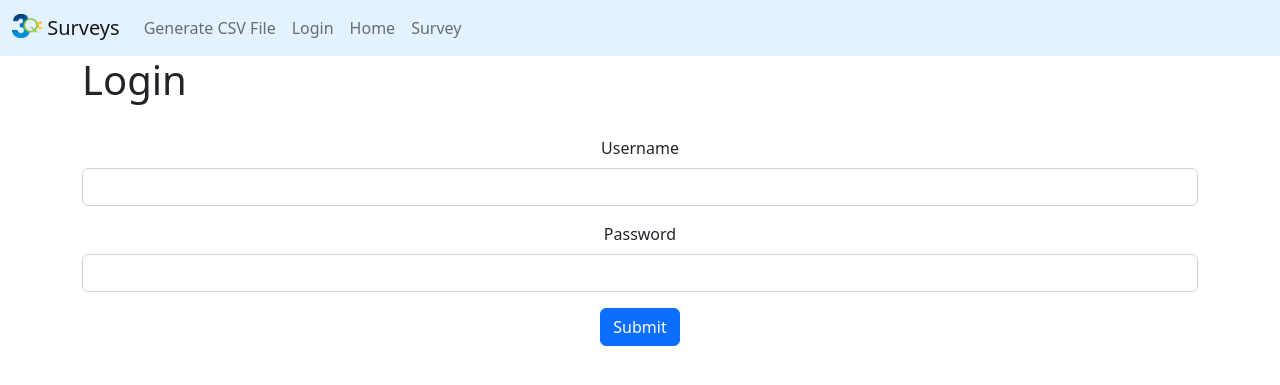
After one commit to wreckbeck/3QC-backend, a Django app: template members/templates/authenticate/login.html in a window 1280 px wide. The commit adds this page. Shown: the top 385 px of the page. Run offline with Django 4.2, Linux system fonts and the light colour scheme; the template is opened without the code that fills it, so the values that code supplies are empty.

Commit message:
Configure navabr and login

```diff
--- a/backend/urls.py
+++ b/backend/urls.py
@@ -18,7 +18,7 @@ from django.contrib import admin
 from django.urls import path, include,re_path
 
 urlpatterns = [
-    path('survey/', include('survey.urls')),
+    path('', include('survey.urls')),
     path('admin/', admin.site.urls),
     path('members/', include('django.contrib.auth.urls')),
     path('members/', include('members.urls'))
--- /dev/null
+++ b/members/templates/authenticate/login.html
@@ -0,0 +1,18 @@
+{% extends 'survey/base.html' %} {% block content %}
+<h1>Login</h1>
+<br />
+<div>
+  <form class="form" action="" method="POST">
+    {% csrf_token %}
+    <div class="mb-3">
+      <label for="exampleInputEmail1" class="form-label">Username</label>
+      <input type="text" class="form-control" name="username" aria-describedby="emailHelp" />
+    </div>
+    <div class="mb-3">
+      <label for="exampleInputPassword1" class="form-label">Password</label>
+      <input type="password" class="form-control" name="password" />
+    </div>
+    <button type="submit" class="btn btn-primary">Submit</button>
+  </form>
+</div>
+{% endblock %}
--- a/members/urls.py
+++ b/members/urls.py
@@ -0,0 +1,8 @@
+from django.conf import settings
+from django.contrib import admin
+from django.urls import path, include,re_path
+from . import views
+
+urlpatterns = [
+    path('login_user', views.login_user, name="login")
+]
--- a/survey/templates/survey/base.html
+++ b/survey/templates/survey/base.html
@@ -13,7 +13,11 @@
     <link rel="stylesheet" href="{% static '/survey/style.css' %}" />
   </head>
   <body>
-    {% include 'survey/navbar.html' %} {% block content %} {% endblock %}
+    {% include 'survey/navbar.html' %}
+    <div class="container">
+      {% if messages %} {% for messages in messages %} {{messages}} {% endfor %} {% endif %} {% block content %}
+      {%endblock%}
+    </div>
     <script
       src="https://cdn.jsdelivr.net/npm/bootstrap@5.2.2/dist/js/bootstrap.bundle.min.js"
       integrity="sha384-OERcA2EqjJCMA+/3y+gxIOqMEjwtxJY7qPCqsdltbNJuaOe923+mo//f6V8Qbsw3"
--- /dev/null
+++ b/survey/templates/survey/home.html
@@ -0,0 +1,5 @@
+{% extends 'survey/base.html' %} {% block content %}
+<div class="">
+  <h1>Welcome!</h1>
+</div>
+{% endblock %}
--- a/survey/templates/survey/navbar.html
+++ b/survey/templates/survey/navbar.html
@@ -30,6 +30,15 @@
         <li class="nav-item">
           <a class="nav-link" href="{% url 'survey_csv' %}">Generate CSV File</a>
         </li>
+        <li class="nav-item">
+          <a class="nav-link" href="{% url 'login' %}">Login</a>
+        </li>
+        <li class="nav-item">
+          <a class="nav-link" href="{% url 'home' %}">Home</a>
+        </li>
+        <li class="nav-item">
+          <a class="nav-link" href="{% url 'show_survey' %}">Survey</a>
+        </li>
         </li>
       </ul>
     </div>
--- a/survey/urls.py
+++ b/survey/urls.py
@@ -2,7 +2,7 @@ from django.urls import path
 from . import views
 
 urlpatterns = [
-    path('', views.index, name='index'),
-    path("<int:id>", views.show_survey, name="show-survey"),
-    path("survey_csv", views.survey_csv, name="survey_csv"),
+    path('', views.home, name='home'),
+    path("survey/1", views.show_survey, name="show_survey"),
+    path("survey/survey_csv", views.survey_csv, name="survey_csv"),
 ]
--- a/survey/views.py
+++ b/survey/views.py
@@ -36,8 +36,8 @@ def survey_csv(request):
   return response
 
 
-def index(request):
-    return render(request, "survey/index.html")
+def home(request):
+    return render(request, "survey/home.html")
 
 def show_survey(request, id=None):
     survey = get_object_or_404(Survey, pk=id)
@@ -45,7 +45,7 @@ def show_survey(request, id=None):
     form = SurveyForm(survey)
 
     submitted = False
-    url = reverse("show-survey", args=(id, ))
+    url = reverse("show_survey", args=(id, ))
     if request.method == "POST":
       form = SurveyForm(survey, request.POST)
       if form.is_valid() and form.is_bound:
```
Also changed, not shown: members/views.py (+17 -1 lines), db.sqlite3.
